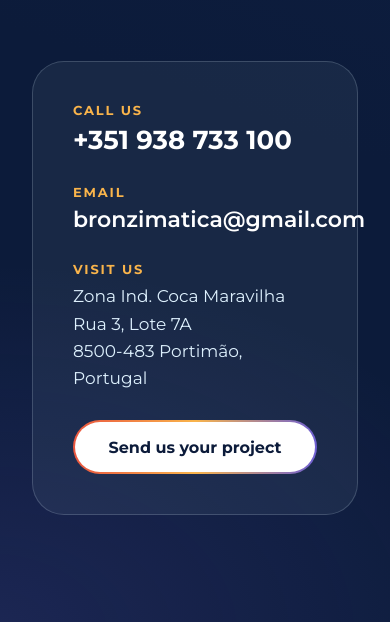
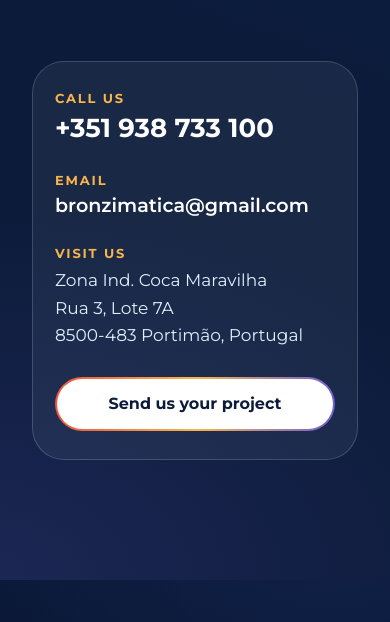
Before and after one commit to CultureOn/bronzimatica, a plain HTML site: page index.html in a window 390 px wide. Shown: the part 10150-10772 px from the top of the page. Drawn offline with Linux system fonts and the light colour scheme.

Commit message:
Mobile: keep email inside the contact card
Co-Authored-By: Claude Opus 5.5 <noreply@anthropic.com>
Claude-Session: https://claude.ai/code/session_01Kk8fZKpxJyVv29NrXexVAy

```diff
--- a/index.html
+++ b/index.html
@@ -50,6 +50,8 @@ a{color:#F9B44B}a:hover{color:#FFFFFF}
 .bz-links,.bz-ctawrap{display:none !important}
 .bz-burger{display:flex !important}
 .bz-mobilemenu{display:block}
+.bz-contact{padding:28px 22px !important}
+.bz-email{font-size:clamp(16px,4.9vw,20px) !important}
 }
 .bz-mobilemenu[hidden]{display:none !important}
 </style>
@@ -341,7 +343,7 @@ a{color:#F9B44B}a:hover{color:#FFFFFF}
         </div>
         <div style="display: flex; flex-direction: column; gap: 6px">
           <span style="font-size: 13px; font-weight: 700; letter-spacing: 0.14em; text-transform: uppercase; color: #F9B44B">Email</span>
-          <a href="mailto:bronzimatica@gmail.com" style="font-size: 22px; font-weight: 600">bronzimatica@gmail.com</a>
+          <a class="bz-email" href="mailto:bronzimatica@gmail.com" style="font-size: 22px; font-weight: 600; overflow-wrap: anywhere">bronzimatica@gmail.com</a>
         </div>
         <div style="display: flex; flex-direction: column; gap: 6px">
           <span style="font-size: 13px; font-weight: 700; letter-spacing: 0.14em; text-transform: uppercase; color: #F9B44B">Visit us</span>
```
